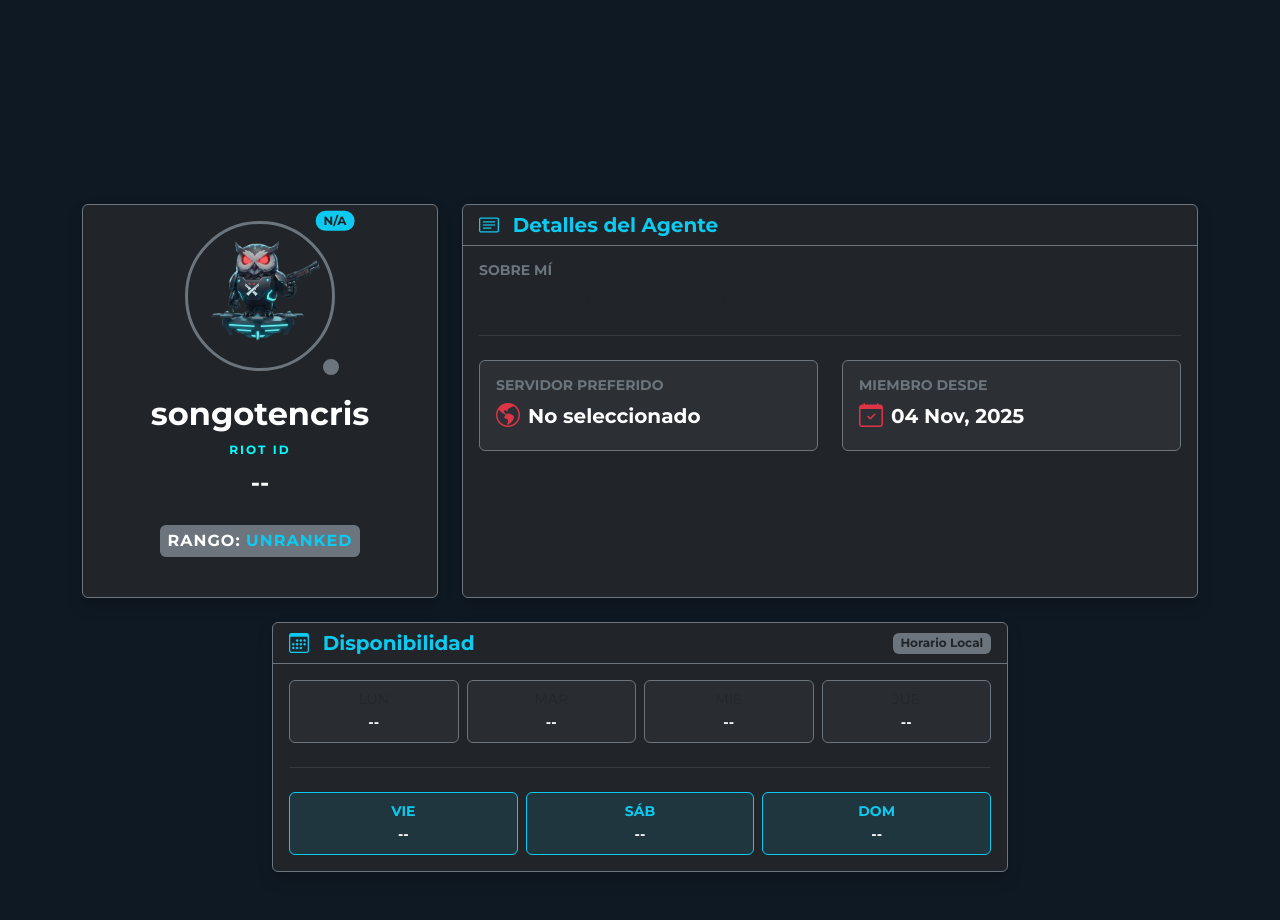
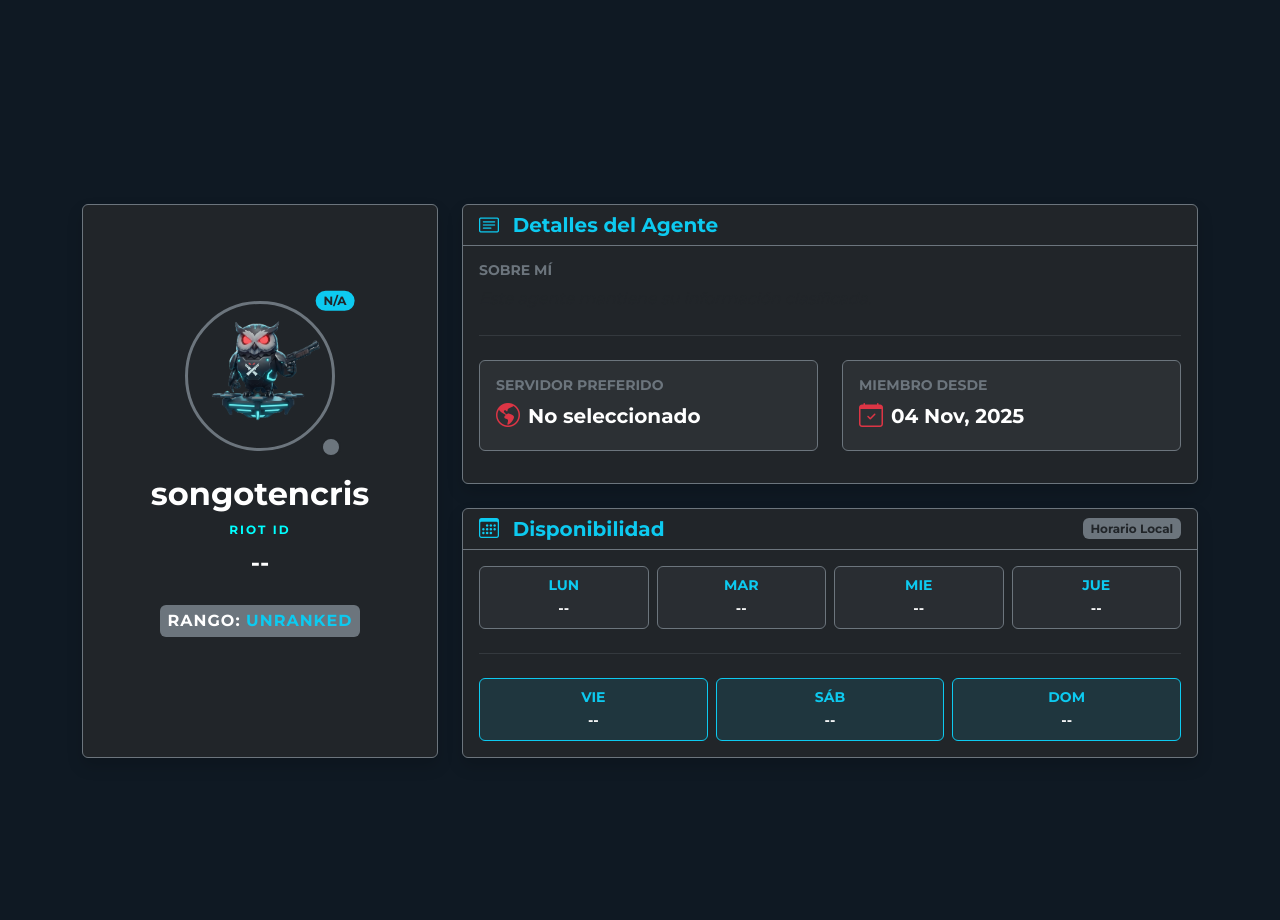
Before and after one commit to CrArVal/G4_2025_LineupAngle_Proy, a Django app: a page that uses comuni/templates/comuni/profile_detail.html in a window 1280 px wide. Shown: the part 60-980 px from the top of the page. After the commit the page ends 818 px from the top, so only its background shows below. Run offline with Django 5.2, Linux system fonts and the light colour scheme; data comes from the database, SQL or seed files in the repository; data that the repository does not hold is empty; some libraries are stand-ins or nearby versions.

Commit message:
correcion minimas

```diff
--- a/comuni/templates/comuni/grupo_lobby.html
+++ b/comuni/templates/comuni/grupo_lobby.html
@@ -5,8 +5,8 @@
 <div style="height: 100px;"></div>
 
 <div class="container mb-5">
-    <a href="{% url 'comunidad' %}" class="text-decoration-none text-muted mb-3 d-inline-block">
-        <i class="bi bi-arrow-left"></i> Volver a la lista
+    <a href="{% url 'comunidad' %}" class="text-decoration-none text-info mb-3 d-inline-block fw-bold">
+    <i class="bi bi-arrow-left"></i> Volver a la lista
     </a>
 
     <div class="card bg-dark text-white border-info shadow-lg">
--- a/comuni/templates/comuni/profile_detail.html
+++ b/comuni/templates/comuni/profile_detail.html
@@ -7,11 +7,11 @@
 <div class="container py-4">
     <div class="row justify-content-center">
 
-<div class="col-lg-4 mb-4">
+        <div class="col-lg-4 mb-4">
             <div class="card bg-dark text-white border-secondary shadow h-100">
                 <div class="card-body text-center d-flex flex-column align-items-center justify-content-center">
 
-<div class="position-relative mb-3">
+                    <div class="position-relative mb-3">
                         <img src="{% static 'images/avatars/' %}{{ user_data.avatar|default:'mascotasin.png' }}"
                              alt="Avatar"
                              class="rounded-circle border border-3 {% if es_online %}border-success{% else %}border-secondary{% endif %} p-1"
@@ -76,20 +76,16 @@
         </div>
 
         <div class="col-lg-8 mb-4">
-            <div class="card bg-dark text-white border-secondary shadow h-100">
+
+            <div class="card bg-dark text-white border-secondary shadow mb-4">
                 <div class="card-header border-secondary bg-transparent">
                     <h5 class="text-info mb-0 fw-bold"><i class="bi bi-card-text me-2"></i> Detalles del Agente</h5>
                 </div>
                 <div class="card-body">
-
                     <div class="mb-4">
                         <h6 class="text-secondary text-uppercase small fw-bold">Sobre mí</h6>
                         <p class="lead fs-6" style="color: #ece8e1;">
-                            {% if user_data.bio %}
-                                {{ user_data.bio }}
-                            {% else %}
-                                <em class="text-muted">Este agente mantiene su información clasificada. (Sin biografía)</em>
-                            {% endif %}
+                            {{ user_data.bio|default:"<em class='text-muted'>Este agente mantiene su información clasificada.</em>" }}
                         </p>
                     </div>
 
@@ -105,7 +101,6 @@
                                 </div>
                             </div>
                         </div>
-
                         <div class="col-md-6 mb-3">
                             <div class="p-3 rounded border border-secondary" style="background-color: rgba(255,255,255,0.05);">
                                 <h6 class="text-secondary text-uppercase small fw-bold mb-1">Miembro Desde</h6>
@@ -116,22 +111,41 @@
                             </div>
                         </div>
                     </div>
-
                 </div>
             </div>
-        </div>
-        <div class="col-lg-8 mb-4">
-            <div class="card bg-dark text-white border-secondary shadow h-100">
+
+            <div class="card bg-dark text-white border-secondary shadow">
                 <div class="card-header border-secondary bg-transparent d-flex justify-content-between align-items-center">
                     <h5 class="text-info mb-0 fw-bold"><i class="bi bi-calendar3 me-2"></i> Disponibilidad</h5>
                     <span class="badge bg-secondary text-dark">Horario Local</span>
                 </div>
                 <div class="card-body">
                     <div class="row g-2 text-center">
-                        <div class="col-6 col-md"><div class="p-2 border border-secondary rounded bg-opacity-10 bg-secondary"><small class="text-muted d-block">LUN</small><span class="fw-bold text-white small">{{ user_data.horario.lunes|default:"--" }}</span></div></div>
-                        <div class="col-6 col-md"><div class="p-2 border border-secondary rounded bg-opacity-10 bg-secondary"><small class="text-muted d-block">MAR</small><span class="fw-bold text-white small">{{ user_data.horario.martes|default:"--" }}</span></div></div>
-                        <div class="col-6 col-md"><div class="p-2 border border-secondary rounded bg-opacity-10 bg-secondary"><small class="text-muted d-block">MIE</small><span class="fw-bold text-white small">{{ user_data.horario.miercoles|default:"--" }}</span></div></div>
-                        <div class="col-6 col-md"><div class="p-2 border border-secondary rounded bg-opacity-10 bg-secondary"><small class="text-muted d-block">JUE</small><span class="fw-bold text-white small">{{ user_data.horario.jueves|default:"--" }}</span></div></div>
+
+                        <div class="col-6 col-md">
+                            <div class="p-2 border border-secondary rounded bg-opacity-10 bg-secondary">
+                                <small class="text-info fw-bold d-block">LUN</small>
+                                <span class="fw-bold text-white small">{{ user_data.horario.lunes|default:"--" }}</span>
+                            </div>
+                        </div>
+                        <div class="col-6 col-md">
+                            <div class="p-2 border border-secondary rounded bg-opacity-10 bg-secondary">
+                                <small class="text-info fw-bold d-block">MAR</small>
+                                <span class="fw-bold text-white small">{{ user_data.horario.martes|default:"--" }}</span>
+                            </div>
+                        </div>
+                        <div class="col-6 col-md">
+                            <div class="p-2 border border-secondary rounded bg-opacity-10 bg-secondary">
+                                <small class="text-info fw-bold d-block">MIE</small>
+                                <span class="fw-bold text-white small">{{ user_data.horario.miercoles|default:"--" }}</span>
+                            </div>
+                        </div>
+                        <div class="col-6 col-md">
+                            <div class="p-2 border border-secondary rounded bg-opacity-10 bg-secondary">
+                                <small class="text-info fw-bold d-block">JUE</small>
+                                <span class="fw-bold text-white small">{{ user_data.horario.jueves|default:"--" }}</span>
+                            </div>
+                        </div>
 
                         <div class="col-12 mt-2"><hr class="border-secondary"></div>
 
@@ -141,31 +155,22 @@
                     </div>
                 </div>
             </div>
+
         </div>
     </div>
 </div>
 
 <script>
     function copyRiotId() {
-        // 1. Obtenemos el texto del Riot ID limpio
         const riotIdText = document.getElementById('riot-id-text').innerText.trim();
         const icon = document.getElementById('copy-icon');
-
-        // 2. Usamos la API del portapapeles
         navigator.clipboard.writeText(riotIdText).then(() => {
-
-            // 3. Feedback Visual: Cambiar icono a 'Check'
             icon.classList.remove('bi-clipboard-fill');
             icon.classList.add('bi-check-lg');
-
-            // 4. Volver al icono original después de 2 segundos
             setTimeout(() => {
                 icon.classList.remove('bi-check-lg');
                 icon.classList.add('bi-clipboard-fill');
             }, 2000);
-
-        }).catch(err => {
-            console.error('Error al copiar: ', err);
         });
     }
 </script>
```
